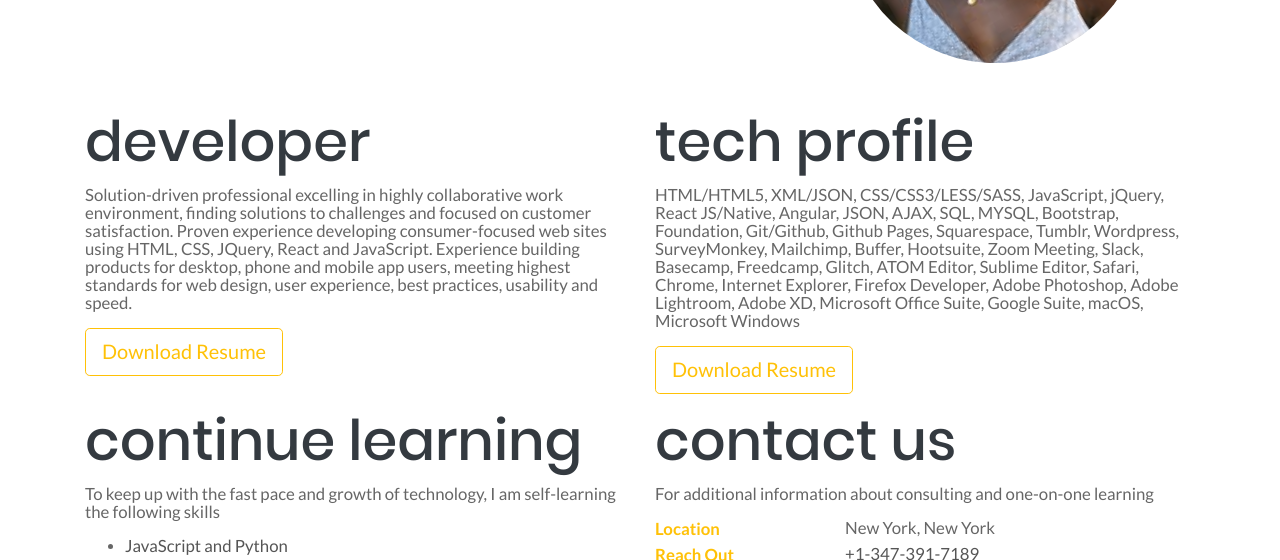
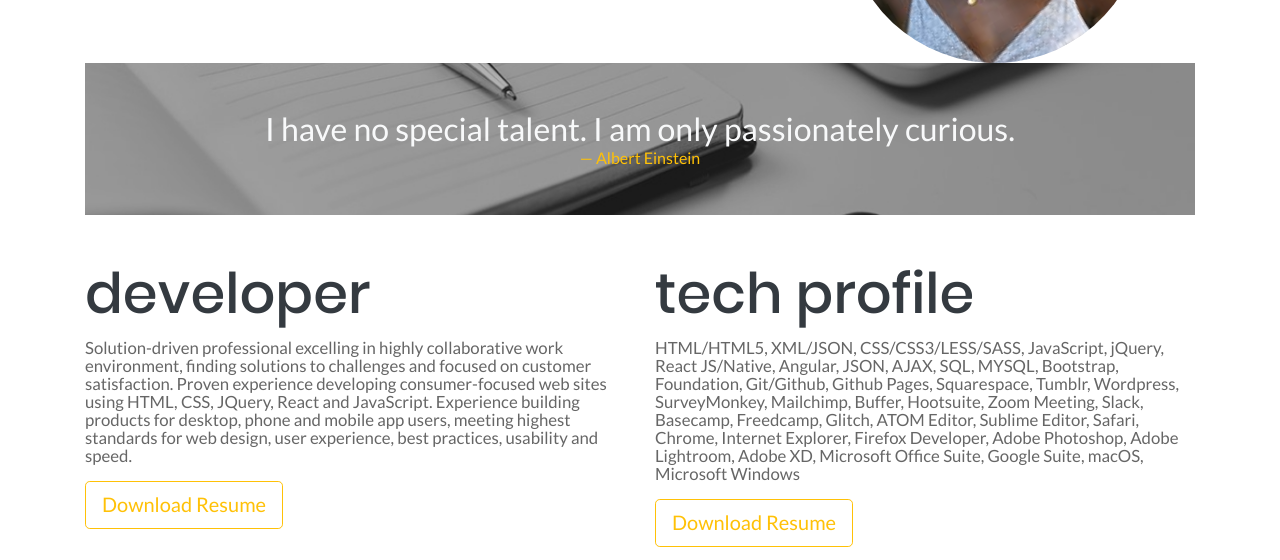
Before and after one commit to berryny/cafe-tech, a plain HTML site: page about/index.html in a window 1280 px wide. Shown: the part 885-1445 px from the top of the page. Drawn offline with Linux system fonts and the light colour scheme; a script that the page names is missing.

Commit message:
blockquote

```diff
--- a/about/index.html
+++ b/about/index.html
@@ -95,7 +95,12 @@
             <img src="../img/img-Judi.jpg" class="img-fluid rounded-circle rotate-img" alt="Judi Desire">
           </div>
         </div>
-
+        <div class="container-fluid bg-parallax custom-blockquote text-center p-0 bg-dark text-light">
+          <blockquote class="blockquote p-5 mb-5">
+            <p class="mb-0 h2">I have no special talent. I am only passionately curious.</p>
+            <footer class="blockquote-footer">Albert Einstein</footer>
+          </blockquote>
+        </div>
         <div class="row my-5">
           <div class="col-lg-6 mb-3">
             <h3 class="display-4">developer</h3>
```
